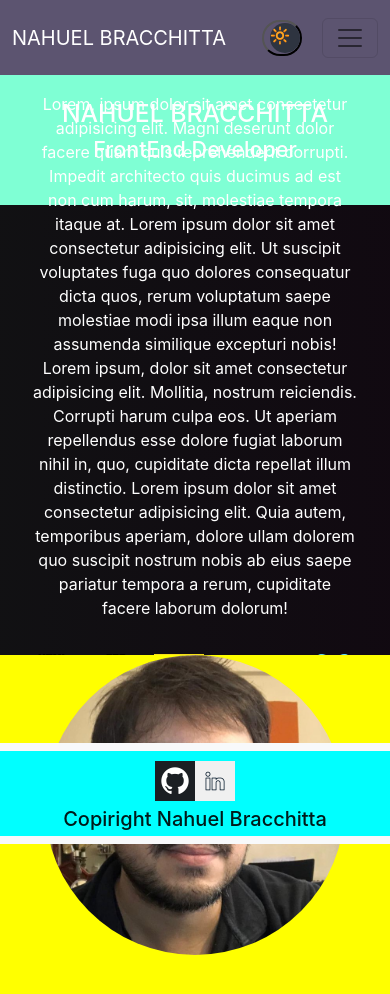
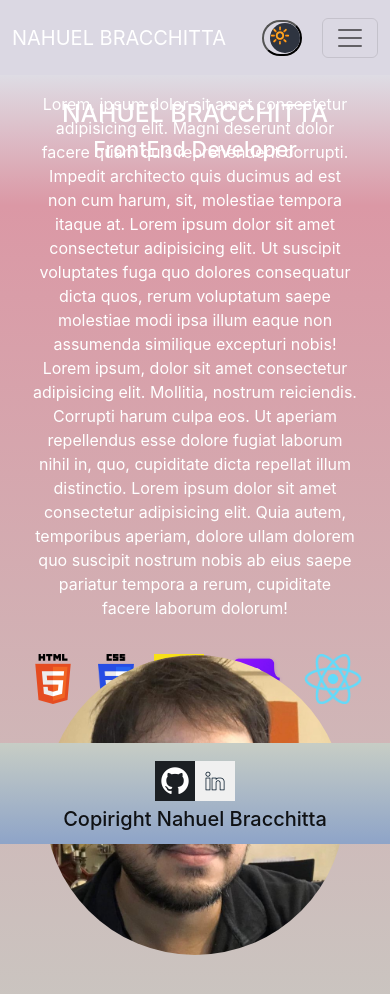
Before and after one commit to MrFontina/NB, a React (Create React App) app: page / in a window 390 px wide. Shown: the top 994 px of the page. Built offline with nearby package versions, Linux system fonts and the light colour scheme.

Commit message:
probando el theme light

```diff
--- a/src/Components/About/About.jsx
+++ b/src/Components/About/About.jsx
@@ -1,5 +1,6 @@
 // import Form from "../Form/Form"
-
+import { useContext } from "react"
+import themeContext from "../../Storage/ThemeContext"
 import "./about.css"
 import image from "./perfil.jpg"
 import htmlIcon from "./icons/html5.png"
@@ -10,17 +11,17 @@ import bootstrapIcon from "./icons/bootstrap.png"
 
 function About() {
 
+  const {gradient34, gradient45, } = useContext(themeContext)
 
 
   return (
   <div>
     <div className="container.fluid">
-        <div className="row flex-wrap" >
-            <div className="pt-4" style={{textAlign:"center", height:"130px", backgroundColor:"aquamarine"}}>
+        <div className="pt-4" style={{textAlign:"center", height:"130px", background:gradient34}}>
               <h2>NAHUEL BRACCHITTA</h2>
               <h4>FrontEnd Developer</h4>
         </div>
-
+        <div className="row flex-wrap" style={{background:gradient45}}>
             <div className="headerLeft col-lg-7 col-12">
                Lorem, ipsum dolor sit amet consectetur adipisicing elit. Magni deserunt dolor facere quam quis reprehenderit corrupti. Impedit architecto quis ducimus ad est non cum harum, sit, molestiae tempora itaque at. Lorem ipsum dolor sit amet consectetur adipisicing elit. Ut suscipit voluptates fuga quo dolores consequatur dicta quos, rerum voluptatum saepe molestiae modi ipsa illum eaque non assumenda similique excepturi nobis! Lorem ipsum, dolor sit amet consectetur adipisicing elit. Mollitia, nostrum reiciendis. Corrupti harum culpa eos. Ut aperiam repellendus esse dolore fugiat laborum nihil in, quo, cupiditate dicta repellat illum distinctio. Lorem ipsum dolor sit amet consectetur adipisicing elit. Quia autem, temporibus aperiam, dolore ullam dolorem quo suscipit nostrum nobis ab eius saepe pariatur tempora a rerum, cupiditate facere laborum dolorum!<br></br>
               <div className="icons d-flex p-4">
@@ -30,11 +31,9 @@ function About() {
                 <img src={bootstrapIcon}  style={{height:'50px', margin:'10px'}}  alt=""/>
                 <img src={reactIcon}  style={{height:'50px', margin:'10px'}}  alt=""/>
               </div>
-
             </div>
           <div className="headerRight col-lg-5 col-12 "  >
             <img src={image} style={{borderRadius: "50%", height: "60%" }} alt=""/>
-
           </div>
         </div>
       </div>
--- a/src/Components/About/about.css
+++ b/src/Components/About/about.css
@@ -3,7 +3,8 @@
     flex-direction: column;
     justify-content: center;
     align-items: center;
-    background:linear-gradient(90deg, rgba(17,17,19,1) 0%, rgba(0,0,0,0.9304096638655462) 100%, rgba(14,4,4,0.9836309523809523) 100%);
+    /* background:linear-gradient(90deg, rgba(17,17,19,1) 0%, rgba(0,0,0,0.9304096638655462) 100%, rgba(14,4,4,0.9836309523809523) 100%); */
+
     text-align:center;
     height:700px;
     padding: 40px;
@@ -11,7 +12,7 @@
 
 .headerRight{
         height: 700px;
-        background-color: red;
+
         display: flex;
         flex-direction: row;
         justify-content: center;
@@ -21,12 +22,11 @@
 @media (max-width: 990px) {
     .headerRight {
         align-items: flex-start;
-        background-color: yellow;
         height: 500px;
 
     }
    .headerLeft{
-    background-color: violet;
+
     height: 450px;
     padding-top: 10px;
     padding-left: 45px;
@@ -34,3 +34,9 @@
    }
 
  }
+
+ @media (max-width: 560px){
+    .headerRight{
+        color:blue
+    }
+ }
--- a/src/Components/Contacto/Contacto.jsx
+++ b/src/Components/Contacto/Contacto.jsx
@@ -1,12 +1,14 @@
 import Form from "../Form/Form";
+import "./contacto.css"
 
 function Contacto() {
 
     return(
-       <>
-    <h2>Contacto</h2>
+    <div className="aja">
+       <h2>Contacto</h2>
     <Form/>
-    </>
+    </div>
+
     )
 
 }
--- /dev/null
+++ b/src/Components/Contacto/contacto.css
@@ -0,0 +1,3 @@
+.aja{
+    background: linear-gradient(to bottom, blue, white);
+}
--- a/src/Components/Footer/Footer.jsx
+++ b/src/Components/Footer/Footer.jsx
@@ -1,11 +1,16 @@
+import { useContext } from 'react'
+import themeContext from '../../Storage/ThemeContext'
 import './footer.css'
 import git from './github.png'
 import linkedin from './linkedin.png'
 
 function Footer(){
+
+    const { gradient51 } = useContext(themeContext)
+
     return(
         <footer className="foot">
-            <nav className="navbar navbar-light bg-light">
+            <nav className="navbar navbar-light" style={{background:gradient51}}>
                 <div className='logos container-fluid '>
                     <div className=''>
                       <a href='https://github.com/MrFontina'><img src={git} alt='gitHub' style={{width:'40px'}}/>
--- a/src/Components/Footer/footer.css
+++ b/src/Components/Footer/footer.css
@@ -8,6 +8,5 @@
    display: flex;
    flex-direction: column;
    height: 85px;
-   background-color: aqua;
    padding-top: 10px;
 }
--- a/src/Components/NavBar/NavBar.jsx
+++ b/src/Components/NavBar/NavBar.jsx
@@ -9,7 +9,9 @@ function NavBar() {
 
 
   const [darkMode, setDarkMode] = useState(false)
-  const { darkColor1, darkColor2 } = useContext(themeContext)
+  const { darkColor1, gradient13  } = useContext(themeContext)
+
+
 
   useEffect(() => {
     const json = localStorage.getItem("site-dark-mode");
@@ -35,7 +37,7 @@ function NavBar() {
   return (
 
 
-<nav className="navBarClass navbar navbar-expand-lg " style={{backgroundColor: darkMode? darkColor1 : darkColor2, height: "75px"}}>
+<nav className="navBarClass navbar navbar-expand-lg " style={{background: darkMode? gradient13 : darkColor1, height: "75px"}}>
   <div className="container-fluid" >
     <Link className="navbar-brand" style={{ color: darkMode? "black" : "white"}} to="/">NAHUEL BRACCHITTA</Link>
     <label>
--- a/src/Storage/ThemeContext.jsx
+++ b/src/Storage/ThemeContext.jsx
@@ -9,13 +9,35 @@ export function ThemeContextProvider(props){
     const darkColor3 = "#352f44"
     const darkColor4 = "#2a2438"
 
+    const light1 = "#8EA4C8"
+    const light2 = "#C3B8AA"
+    const light3 = "#DEDCE4"
+    const light4 = "#DB98A5"
+    const light5 = "#C7CDC5"
+
+    const gradient13 = "linear-gradient(to bottom, #8EA4C8, #DEDCE4)";
+    const gradient34 = "linear-gradient(to bottom, #DEDCE4, #DB98A5)";
+    const gradient35 =  "linear-gradient(to bottom, #DEDCE4, #C7CDC5)";
+    const gradient45 = "linear-gradient(to bottom, #DB98A5, #C7CDC5)";
+    const gradient51 = "linear-gradient(to bottom, #C7CDC5, #8EA4C8)";
 
 
     const value = {
         darkColor1,
         darkColor2,
         darkColor3,
-        darkColor4
+        darkColor4,
+        light1,
+        light2,
+        light3,
+        light4,
+        light5,
+        gradient13,
+        gradient34,
+        gradient35,
+        gradient45,
+        gradient51
+
 
 
     };
--- a/src/index.css
+++ b/src/index.css
@@ -5,6 +5,7 @@ body {
     sans-serif;
   -webkit-font-smoothing: antialiased;
   -moz-osx-font-smoothing: grayscale;
+
 }
 
 code {
```
Lines whose indentation alone changed are shown as unchanged.
